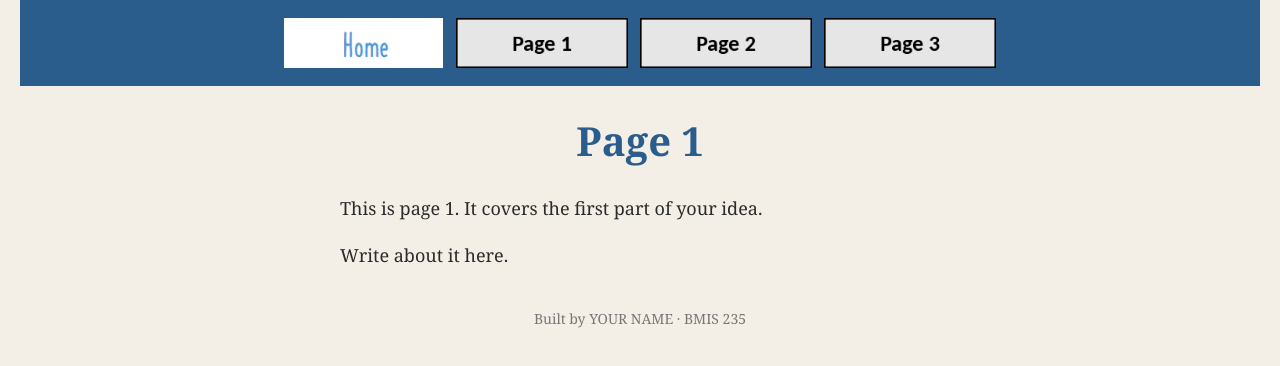
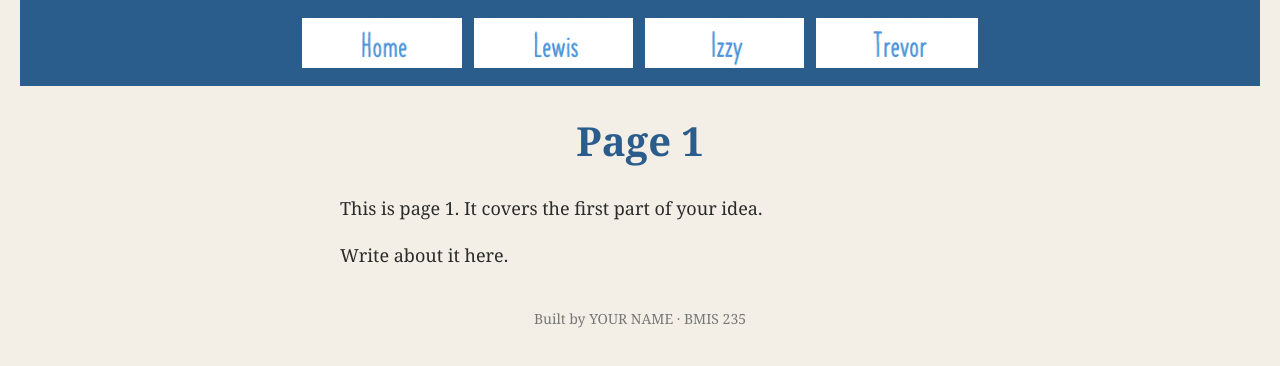
Before and after one commit to lkapanoske/bmis235-html-3, a plain HTML site: page lewis.html in a window 1280 px wide. Drawn offline with Linux system fonts and the light colour scheme.

Commit message:
Update navigation links in lewis.html

```diff
--- a/lewis.html
+++ b/lewis.html
@@ -23,9 +23,9 @@
      ===================================================================== -->
 <nav>
     <a href="index.html"><img src="img/home.png" alt="Home"></a>
-    <a href="page1.html"><img src="img/page1.png" alt="Page 1"></a>
-    <a href="page2.html"><img src="img/page2.png" alt="Page 2"></a>
-    <a href="page3.html"><img src="img/page3.png" alt="Page 3"></a>
+    <a href="lewis.html"><img src="img/lewis.png" alt="lewis"></a>
+    <a href="izzy.html"><img src="img/izzy.png" alt="izzy"></a>
+    <a href="trevor.html"><img src="img/trevor.png" alt="trevor"></a>
 </nav>
 
 <h1>Page 1</h1>
```
